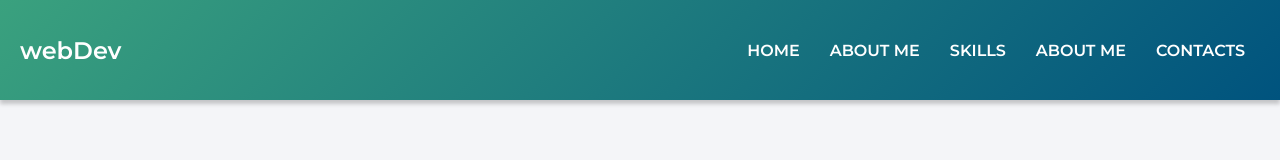
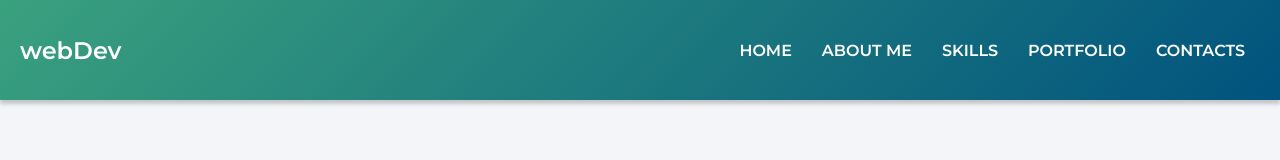
Before and after one commit to YauhenKavalchuk/css-effects, a plain HTML site: page 07_Responsive_Navigation_Menu/index.html in a window 1280 px wide. Drawn offline with Linux system fonts and the light colour scheme.

Commit message:
Minor fix

```diff
--- a/07_Responsive_Navigation_Menu/index.html
+++ b/07_Responsive_Navigation_Menu/index.html
@@ -22,7 +22,7 @@
         <li><a href="#">Home</a></li>
         <li><a href="#">About Me</a></li>
         <li><a href="#">Skills</a></li>
-        <li><a href="#">About Me</a></li>
+        <li><a href="#">Portfolio</a></li>
         <li><a href="#">Contacts</a></li>
       </ul>
       <label class="close" for="menu">
```
